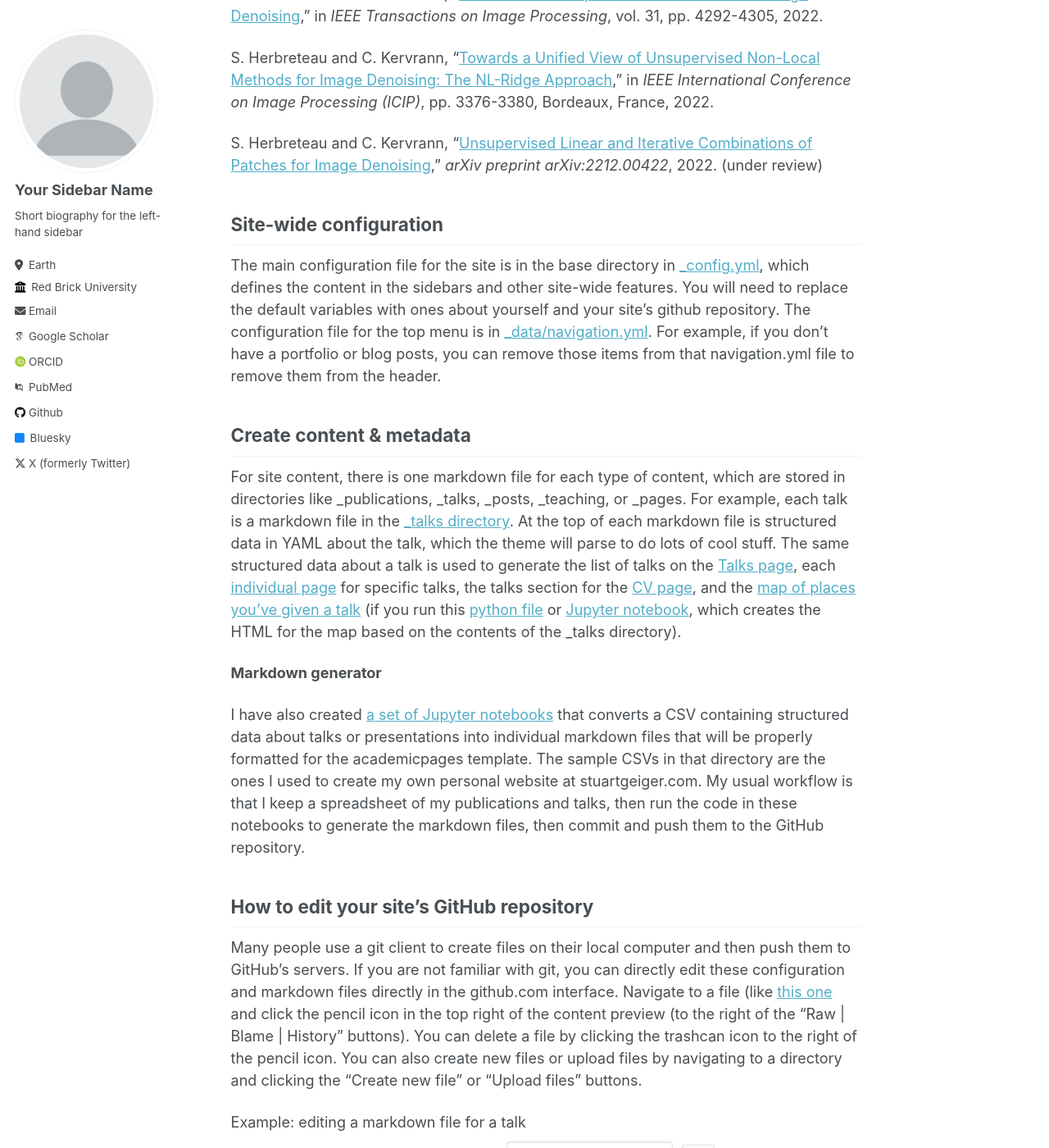
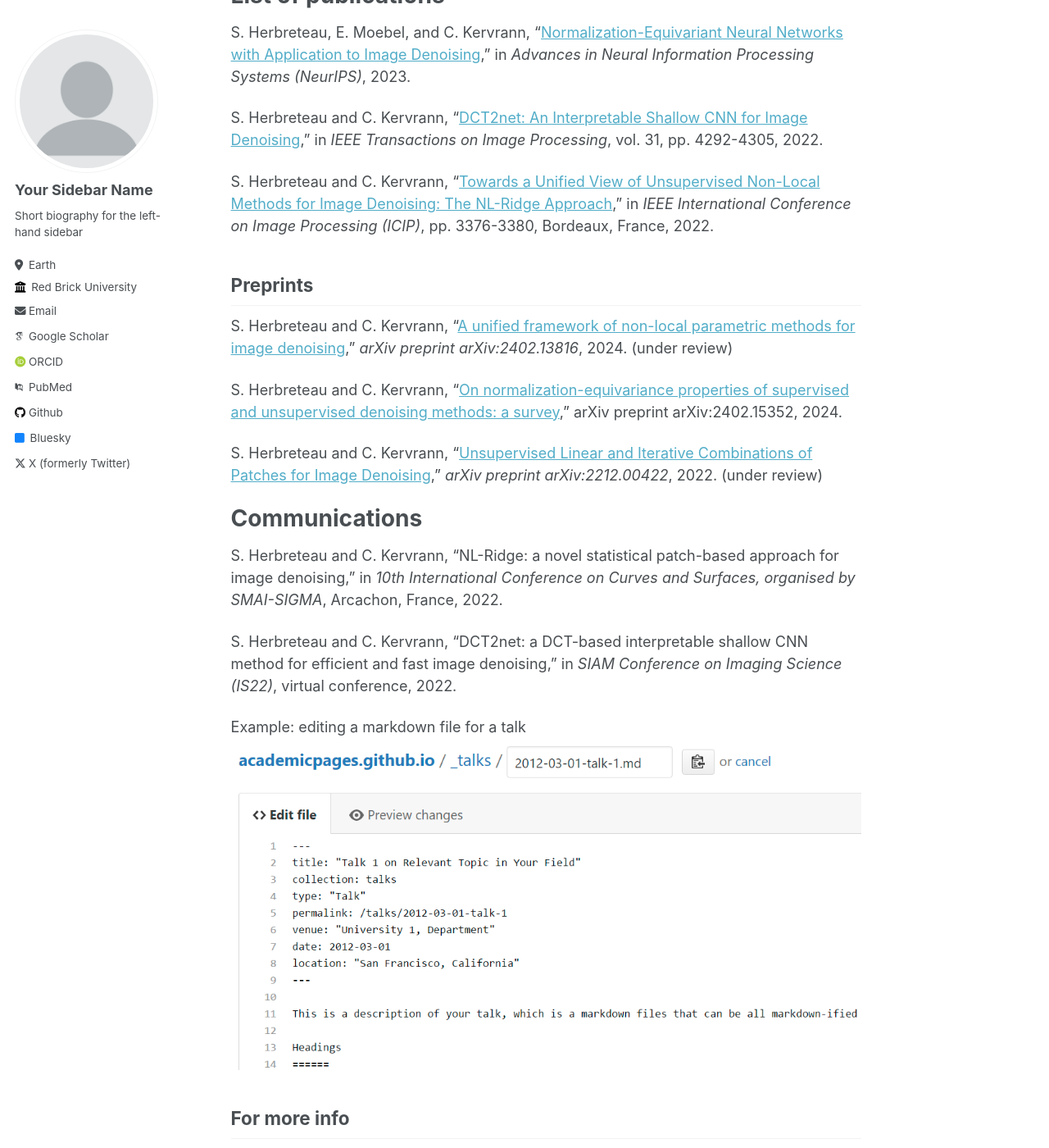
Before and after one commit to sherbret/sherbret.github.io, a Jekyll site: the page built from _pages/about.md, in a window 1280 px wide and 1400 px high, scrolled down 942 px. Shown: the whole window at 82% size. Built offline with Jekyll 4.4.1, drawn with Linux system fonts in a browser that asks for light colours; some web fonts are replaced; some of the changed text lies outside the part shown.

Commit message:
Update about.md

```diff
--- a/_pages/about.md
+++ b/_pages/about.md
@@ -6,6 +6,13 @@
   - /about/
   - /about.html
 ---
+
+**Email::** sebastien.herbreteau@epfl.ch
+
+**Google Scholar:** [link](https://scholar.google.com/citations?user=49pGY58AAAAJ&hl=fr&oi=ao)
+
+**Github:** [https://github.com/sherbret](https://github.com/sherbret)
+
 
 This is the front page of a website that is powered by the [academicpages template](https://github.com/academicpages/academicpages.github.io) and hosted on GitHub pages. [GitHub pages](https://pages.github.com) is a free service in which websites are built and hosted from code and data stored in a GitHub repository, automatically updating when a new commit is made to the respository. This template was forked from the [Minimal Mistakes Jekyll Theme](https://mmistakes.github.io/minimal-mistakes/) created by Michael Rose, and then extended to support the kinds of content that academics have: publications, talks, teaching, a portfolio, blog posts, and a dynamically-generated CV. You can fork [this repository](https://github.com/academicpages/academicpages.github.io) right now, modify the configuration and markdown files, add your own PDFs and other content, and have your own site for free, with no ads! An older version of this template powers my own personal website at [stuartgeiger.com](http://stuartgeiger.com), which uses [this Github repository](https://github.com/staeiou/staeiou.github.io).
 
@@ -23,24 +30,25 @@
 
 S. Herbreteau and C. Kervrann, “[Towards a Unified View of Unsupervised Non-Local Methods for Image Denoising: The NL-Ridge Approach](https://ieeexplore.ieee.org/document/9897992),” in *IEEE International Conference on Image Processing (ICIP)*, pp. 3376-3380, Bordeaux, France, 2022.
 
+Preprints
+------
+
+S. Herbreteau and C. Kervrann, “[A unified framework of non-local parametric methods
+for image denoising](https://arxiv.org/abs/2402.13816),” *arXiv preprint arXiv:2402.13816*, 2024. (under review)
+
+S. Herbreteau and C. Kervrann, “[On normalization-equivariance properties of supervised
+and unsupervised denoising methods: a survey](https://arxiv.org/abs/2402.15352),” arXiv preprint arXiv:2402.15352, 2024.
+
 S. Herbreteau and C. Kervrann, “[Unsupervised Linear and Iterative Combinations of Patches for Image Denoising](https://arxiv.org/abs/2212.00422),” *arXiv preprint arXiv:2212.00422*, 2022. (under review)
 
-Site-wide configuration
-------
-The main configuration file for the site is in the base directory in [_config.yml](https://github.com/academicpages/academicpages.github.io/blob/master/_config.yml), which defines the content in the sidebars and other site-wide features. You will need to replace the default variables with ones about yourself and your site's github repository. The configuration file for the top menu is in [_data/navigation.yml](https://github.com/academicpages/academicpages.github.io/blob/master/_data/navigation.yml). For example, if you don't have a portfolio or blog posts, you can remove those items from that navigation.yml file to remove them from the header.
+Communications
+======
 
-Create content & metadata
-------
-For site content, there is one markdown file for each type of content, which are stored in directories like _publications, _talks, _posts, _teaching, or _pages. For example, each talk is a markdown file in the [_talks directory](https://github.com/academicpages/academicpages.github.io/tree/master/_talks). At the top of each markdown file is structured data in YAML about the talk, which the theme will parse to do lots of cool stuff. The same structured data about a talk is used to generate the list of talks on the [Talks page](https://academicpages.github.io/talks), each [individual page](https://academicpages.github.io/talks/2012-03-01-talk-1) for specific talks, the talks section for the [CV page](https://academicpages.github.io/cv), and the [map of places you've given a talk](https://academicpages.github.io/talkmap.html) (if you run this [python file](https://github.com/academicpages/academicpages.github.io/blob/master/talkmap.py) or [Jupyter notebook](https://github.com/academicpages/academicpages.github.io/blob/master/talkmap.ipynb), which creates the HTML for the map based on the contents of the _talks directory).
+S. Herbreteau and C. Kervrann, “NL-Ridge: a novel statistical patch-based approach for image denoising,”  in *10th International Conference on Curves and Surfaces, organised by SMAI-SIGMA*, Arcachon, France, 2022.
 
-**Markdown generator**
+S. Herbreteau and C. Kervrann, “DCT2net: a DCT-based interpretable shallow CNN method for efficient and fast image denoising,”  in *SIAM Conference on Imaging Science (IS22)*, virtual conference, 2022.
 
-I have also created [a set of Jupyter notebooks](https://github.com/academicpages/academicpages.github.io/tree/master/markdown_generator
-) that converts a CSV containing structured data about talks or presentations into individual markdown files that will be properly formatted for the academicpages template. The sample CSVs in that directory are the ones I used to create my own personal website at stuartgeiger.com. My usual workflow is that I keep a spreadsheet of my publications and talks, then run the code in these notebooks to generate the markdown files, then commit and push them to the GitHub repository.
 
-How to edit your site's GitHub repository
-------
-Many people use a git client to create files on their local computer and then push them to GitHub's servers. If you are not familiar with git, you can directly edit these configuration and markdown files directly in the github.com interface. Navigate to a file (like [this one](https://github.com/academicpages/academicpages.github.io/blob/master/_talks/2012-03-01-talk-1.md) and click the pencil icon in the top right of the content preview (to the right of the "Raw | Blame | History" buttons). You can delete a file by clicking the trashcan icon to the right of the pencil icon. You can also create new files or upload files by navigating to a directory and clicking the "Create new file" or "Upload files" buttons.
 
 Example: editing a markdown file for a talk
 ![Editing a markdown file for a talk](/images/editing-talk.png)
```
